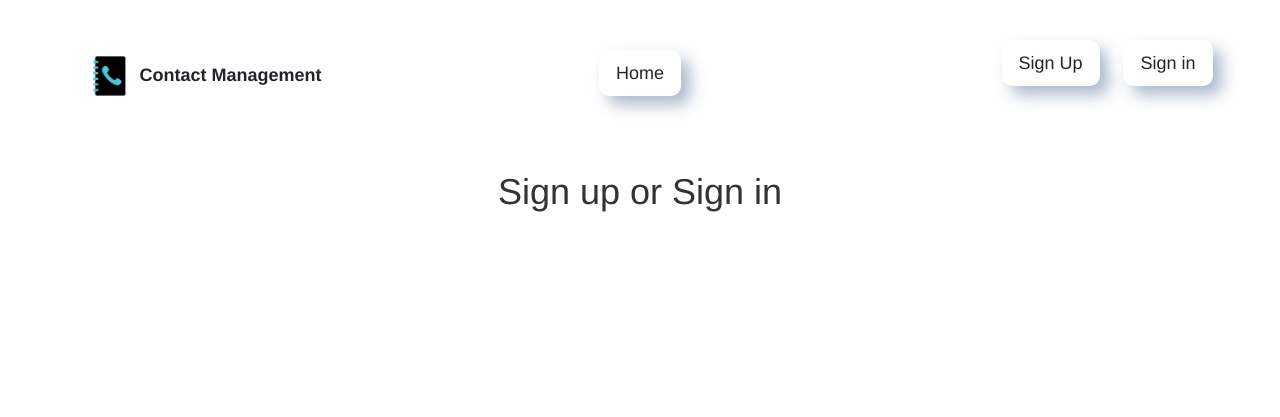
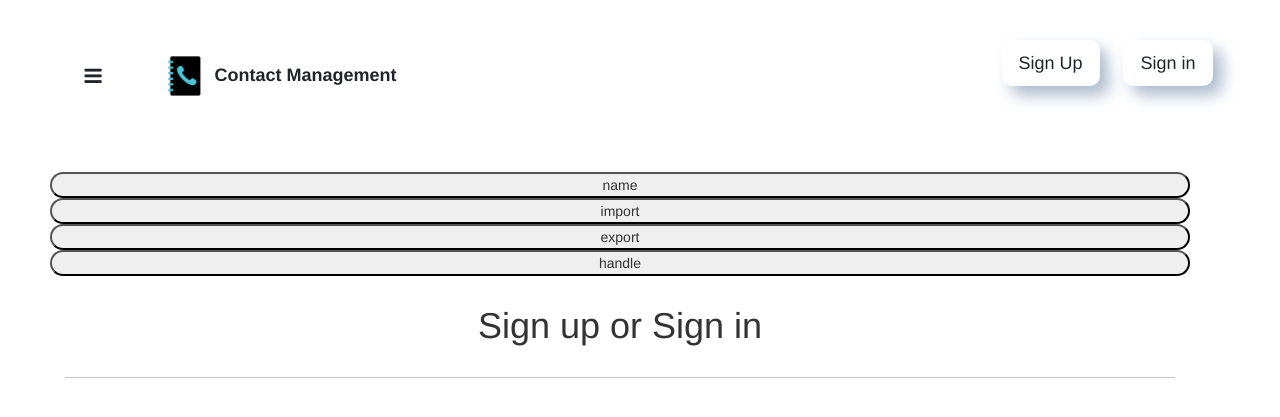
Before and after one commit to ahasanular/contact_list, a Django app: page / in a window 1280 px wide. Shown: the top 417 px of the page. Run offline with Django 4.2, Linux system fonts and the light colour scheme; data that the repository does not hold is empty; some libraries are stand-ins or nearby versions.

Commit message:
frontend modified

```diff
--- a/contact_list/urls.py
+++ b/contact_list/urls.py
@@ -7,4 +7,6 @@ urlpatterns = [
     path('admin/', admin.site.urls),
     path('registration/', include('registration.urls')),
     path('', include('contacts.urls')),
+    # path('import/', include('import.urls')),
+    # path('export/', include('export.urls')),
 ]+static(settings.MEDIA_URL, document_root=settings.MEDIA_ROOT)
--- a/contacts/templates/index.html
+++ b/contacts/templates/index.html
@@ -7,12 +7,11 @@
 <div id="contract_list_head" class="m-5">
     <input type="text" id="search_keyword" class="input-sm fa fa-search font-weight-bold" placeholder="Search..." value="" required>
     <button id="search" class="btn btn-lg neuEffect fa fa-search" placeholder="Search..."></button>
-    <h2 class="font-weight-bold" placeholder="Search...">Your Contacts</h2>
 </div>
 <h1 class="m-5" id="log_info">Sign up or Sign in</h1>
 
 <div class="container" id="main_container">
-    <div class="row" style="align-items: center;">
+    <div class="row text-secondary" style="align-items: center;">
         <div class="col">
             <div class="row">
                 <div class="col">
@@ -29,17 +28,19 @@
         <div class="col" style="max-width: 20%;">
             <div class="row">
             <div class="col">
-                <span class="h4"><strong>Favorites</strong></span>
+                <span class="h4"><strong></strong></span>
             </div>
             <div class="col">
-                <span class="h4"><strong>Share</strong></span>
+                <span class="h4"><strong></strong></span>
             </div>
             </div>
         </div>
     </div>
 </div>
 
-<div class="container" id="card">
+<hr>
+
+<div class="container text-secondary" id="card">
 
 </div>
 
@@ -71,7 +72,7 @@
 
                 for(var i = 0; i < data.length; i++){
                     $('#card').append(`
-                        <div class="row hoverEffect rounded-pill full_contact" style="align-items: center;">
+                        <div class="row hoverEffect rounded-pill full_contact" style="align-items: center;" id="${data[i].slug}" onmouseover="hover_on_display(this)" onmouseout="remove_on_mouseout(this)">
                             <div class="col">
                                 <a class="row" href="/details/${data[i].slug}/">
                                     <div class="col">
@@ -85,7 +86,7 @@
                                     </div>
                                 </a>
                             </div>
-                            <div class="col" style="max-width: 20%;">
+                            <div class="col display_on_hover">
                                 <div class="row">
                                     <div class="col">
                                         <button class="m-2 col btn neuEffect btn-sm fa fa-trash" id="${data[i].slug}" style="font-size: 18px;" onclick="delete_contact(this)"></button>
@@ -122,7 +123,7 @@
                         $('#card').html('')
                         for(var i = 0; i < data.length; i++){
                             $('#card').append(`
-                                <div class="row hoverEffect rounded-pill full_contact" style="align-items: center;">
+                                <div class="row hoverEffect rounded-pill full_contact" style="align-items: center;" onmouseover="hover_on_display(this)" onmouseout="remove_on_mouseout(this)">
                                     <div class="col">
                                         <a class="row" href="/details/${data[i].slug}/">
                                             <div class="col">
@@ -136,7 +137,7 @@
                                             </div>
                                         </a>
                                     </div>
-                                    <div class="col" style="max-width: 20%;">
+                                    <div class="col display_on_hover">
                                         <div class="row">
                                             <div class="col">
                                                 <button class="m-2 col btn neuEffect btn-sm fa fa-trash" id="${data[i].slug}" style="font-size: 18px;" onclick="delete_contact(this)"></button>
@@ -182,6 +183,15 @@
             });
         }
 
+        function hover_on_display(data){
+            item = data.querySelector('.display_on_hover')
+            $(item).attr("style", "visibility: visible;")
+        }
+
+        function remove_on_mouseout(data){
+            item = data.querySelector('.display_on_hover')
+            $(item).attr("style", "")
+        }
     </script>
 
 {% endblock %}
--- a/static/css/style.css
+++ b/static/css/style.css
@@ -7,6 +7,14 @@ a:hover{
     color: black;
 }
 
+.hoverEffect{
+    min-height: 5vh;
+    font-size: 18px;
+}
+.display_on_hover{
+    max-width: 20%;
+    visibility: hidden;
+}
 .hoverEffect:hover{
     transition: 0.3s;
     background-color: rgb(235, 235, 235);
--- a/templates/layout/base.html
+++ b/templates/layout/base.html
@@ -21,10 +21,15 @@
     <!--icon library -->
     <link rel="stylesheet" href="https://cdnjs.cloudflare.com/ajax/libs/font-awesome/4.7.0/css/font-awesome.min.css">
 
-    <!--personal static CSS file-->
+    <!--local static CSS file-->
     <link rel="stylesheet" type="text/css" href="{% static 'css/style.css' %}">
 
     <link rel="icon" href="{% static 'images/logo.png' %}">
+
+    <!--jquery ui and script for search autocomplete from https://jqueryui.com/autocomplete/-->
+    <link rel="stylesheet" href="//code.jquery.com/ui/1.13.1/themes/base/jquery-ui.css">
+    <script src="https://code.jquery.com/jquery-3.6.0.js"></script>
+    <script src="https://code.jquery.com/ui/1.13.1/jquery-ui.js"></script>
 
 </head>
 
@@ -34,8 +39,14 @@
         {% include 'layout/header.html' %}
     </div>
 
-    <div id="page-container" style="margin:50px;">
-        <div id="content-wrap">
+    <div class="container" id="page-container" style="margin:50px;">
+        <div class="col" id="side-panel">
+            <div class="row"><button class="rounded-pill">name</button></div>
+            <div class="row"><button class="rounded-pill">import</button></div>
+            <div class="row"><button class="rounded-pill">export</button></div>
+            <div class="row"><button class="rounded-pill">handle</button></div>
+        </div>
+        <div class="col" id="content-wrap">
             {% block body %}
                 no content found
             {% endblock %}
--- a/templates/layout/header.html
+++ b/templates/layout/header.html
@@ -3,11 +3,12 @@
 <div id="topnav" class="mt-5 topnav row mx-auto" style="max-width: 100%;">
 
     <div style="text-align: left;" class="col">
+        <button id="bars" class="m-3 btn btn-lg fa fa-bars" style="font-size: 20px;" onclick="show" onmouseover="this.style.backgroundColor='#c3c7cb';" onmouseout="this.style.backgroundColor='white';" ></button>
         <a id="logo" class="m-3 btn btn-lg" href="/" onmouseover="this.style.backgroundColor='#c3c7cb';" onmouseout="this.style.backgroundColor='white';" ><img src="{% static 'images/logo.png' %}" alt="LOGO" class="rounded-circle" height="50" width="50"><strong> Contact Management</strong></a>
     </div>
     <div style="text-align: center;" class="col m-3">
-        <a id="home" class="m-3 btn neuEffect btn-lg" href="/">Home</a>
-        <a id="add_new_contact" class="m-3 fa fa-plus btn neuEffect btn-lg" href="/addcontact/"><strong class="h3"> Create New</strong></a>
+<!--        <a id="home" class="m-3 btn neuEffect btn-lg" href="/">Home</a>-->
+        <a id="add_new_contact" class="m-3 fa fa-plus btn neuEffect btn-lg" href="/addcontact/"><strong class="h3"> New</strong></a>
         <a class="m-3 btn neuEffect btn-lg" id="trash" href="/trashcontact/">Trash</a>
     </div>
     <div style="text-align: right" class="col">
```
